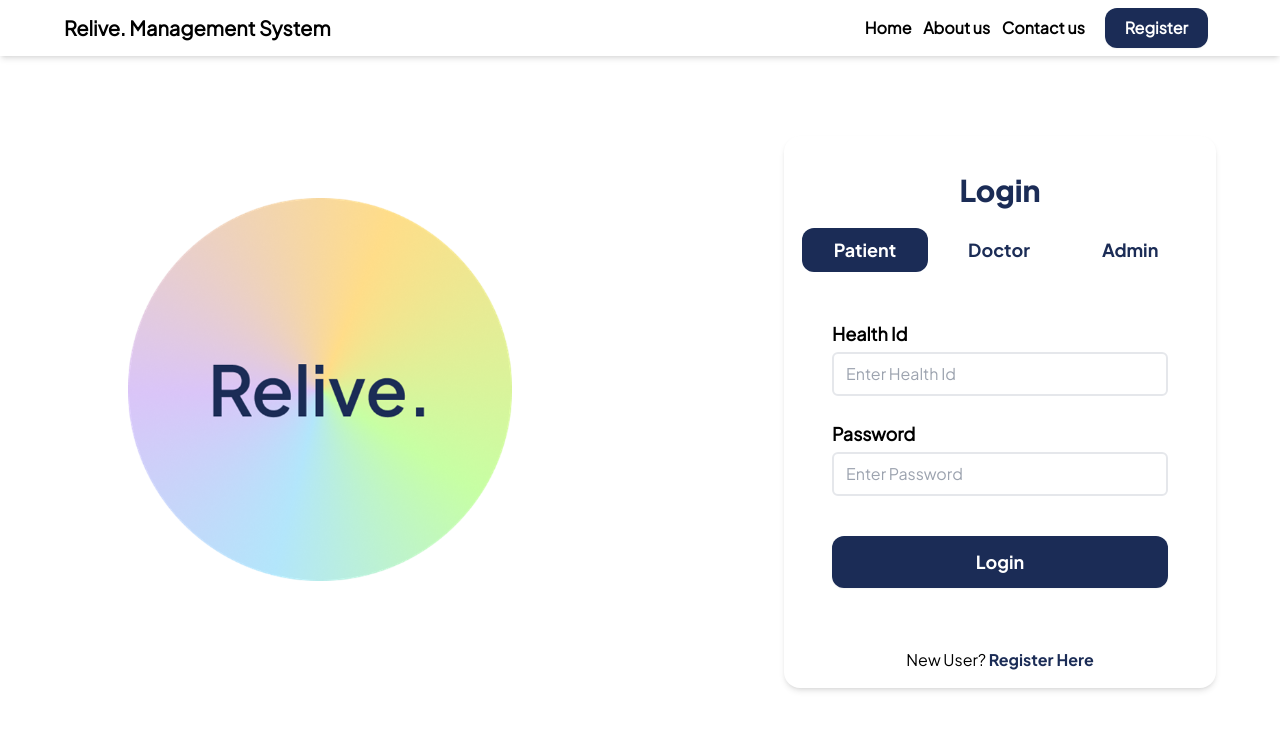
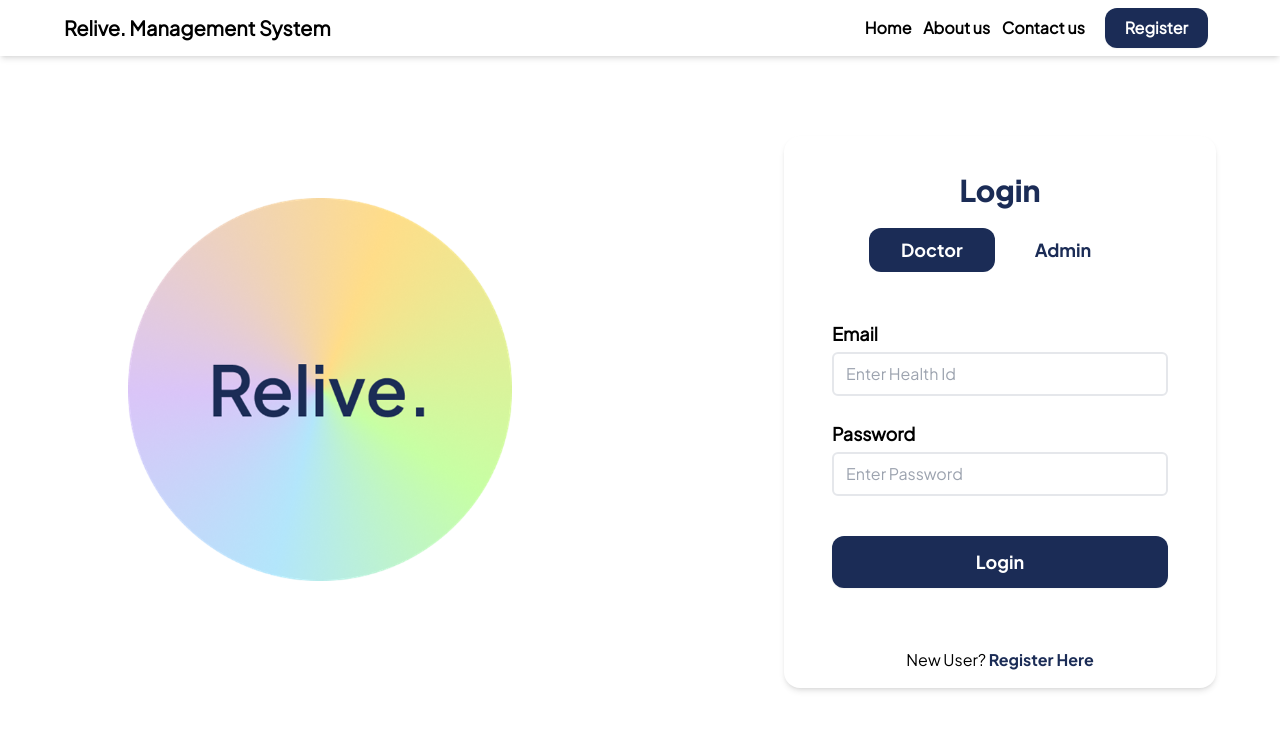
Before and after one commit to tungctn/Relive, a React (Create React App) app in the folder web/client/: page / in a window 1280 px wide. Shown: the top 730 px of the page. Built offline with nearby package versions, Linux system fonts and the light colour scheme; no server answers.

Commit message:
Login doctor

```diff
--- a/web/client/src/components/landingPage/Login.js
+++ b/web/client/src/components/landingPage/Login.js
@@ -5,7 +5,7 @@ import ReactLoading from "react-loading";
 export default function Login(props) {
   const navigate = useNavigate();
   const [Loading, setLoading] = useState(false);
-  const [Toggle, setToggle] = useState("Patient");
+  const [Toggle, setToggle] = useState("Doctor");
 
   const [username, setUsername] = useState("");
   const [password, setPassword] = useState("");
@@ -22,9 +22,9 @@ export default function Login(props) {
       if (data.msg === "Admin Login Found") {
         navigate("/admin/dashboard");
       }
-      if (data.msg === "Patient Login Found") {
-        navigate("/patient/dashboard");
-      }
+      // if (data.msg === "Patient Login Found") {
+      //   navigate("/patient/dashboard");
+      // }
     };
     auth();
   });
@@ -107,9 +107,9 @@ export default function Login(props) {
   const handleLogin = async (e) => {
     e.preventDefault();
     switch (Toggle) {
-      case "Patient":
-        handlePatientLogin(username, password);
-        break;
+      // case "Patient":
+      //   handlePatientLogin(username, password);
+      //   break;
       case "Doctor":
         handleDoctorAdminLogin(username, password, "/login/doctor");
         break;
@@ -126,7 +126,7 @@ export default function Login(props) {
         Login
       </h1>
       <div className="flex w-fit justify-between rounded">
-        <button
+        {/* <button
           className={
             Toggle === "Patient"
               ? "py-2 px-8 mr-2 text-lg font-plusBold text-white cursor-pointer rounded-xl bg-primary"
@@ -141,7 +141,7 @@ export default function Login(props) {
           }}
         >
           Patient
-        </button>
+        </button> */}
         <button
           onClick={() => {
             setToggle("Doctor");
```
